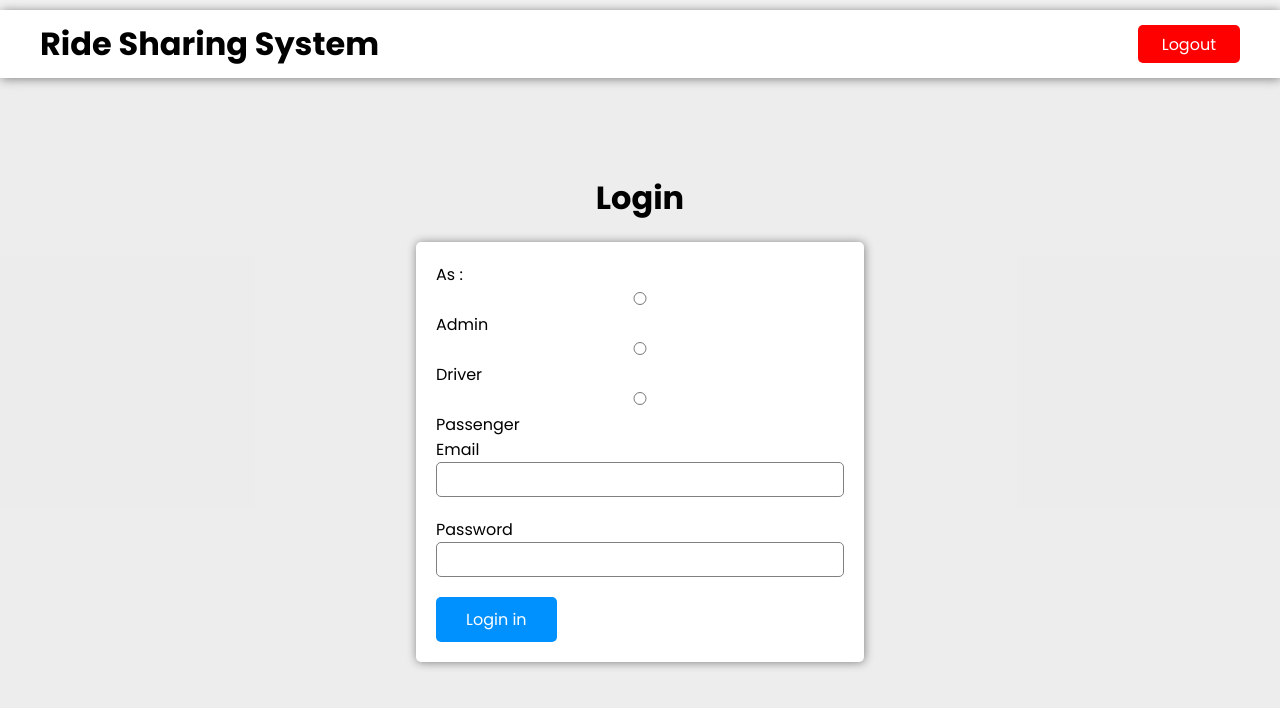
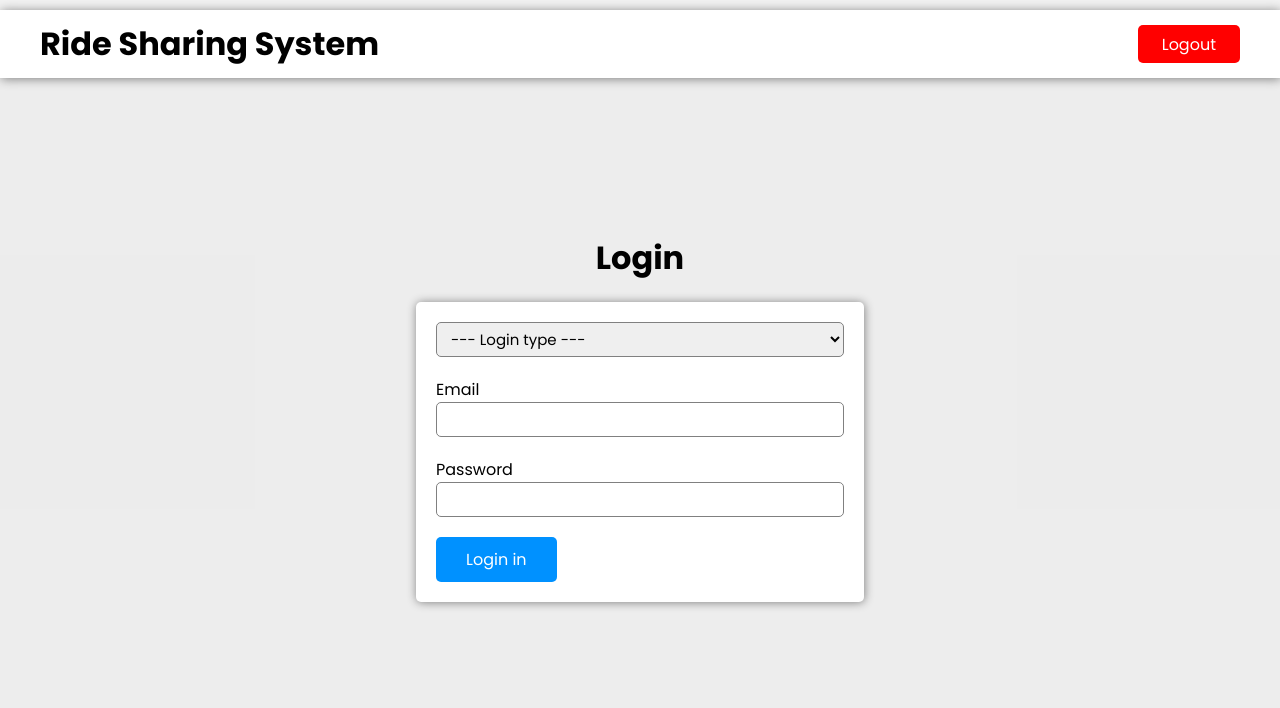
Before and after one commit to NimmalaSravanthi/rideshare-app, a React (Vite) app in the folder frontend-under-working/: page /login in a window 1280 px wide. Shown: the top 708 px of the page. Built offline with nearby package versions, Linux system fonts and the light colour scheme.

Commit message:
made some ui changes about forms

```diff
--- a/frontend-under-working/src/pages/LoginPage.jsx
+++ b/frontend-under-working/src/pages/LoginPage.jsx
@@ -18,17 +18,17 @@ export default function LoginPage() {
 
     if (isUserLoggedin === 'true' && role === 'ADMIN') {
       navigate('/admin-dashboard');
-      return ;
+      return;
     }
 
     if (isUserLoggedin === 'true' && role === 'DRIVER') {
       navigate('/driver-dashboard');
-      return ;
+      return;
     }
 
     if (isUserLoggedin === 'true' && role === 'PASSeNGER') {
       navigate('/passenger-dashboard');
-      return ;
+      return;
     }
   });
 
@@ -49,6 +49,8 @@ export default function LoginPage() {
       localStorage.setItem('role', data.role);
       localStorage.setItem('email', email);
       localStorage.setItem('isUserLoggedin', 'true');
+      localStorage.setItem('isFirstLogin', data.firstLogin);
+
 
 
       if (data.role === 'ADMIN') {
@@ -70,7 +72,7 @@ export default function LoginPage() {
       if (data.firstLogin) {
         localStorage.setItem('isFirstLogin', 'true');
         navigate('/reset-password');
-        return ;
+        return;
       }
 
 
@@ -87,38 +89,18 @@ export default function LoginPage() {
         <h1 className="admin-login-heading">Login</h1>
         <form className="admin-login-form">
 
-          <div className='role-input-box'>
-            <label>As :</label>
-            <input
-              type="radio"
-              name='role'
-              value="admin"
-              checked={role === 'admin'}
-              onChange={(e) => setRole(e.target.value)}
-            />
-            <label>Admin</label>
+          <select
+            name="role"
+            value={role}
+            onChange={(e) => setRole(e.target.value)}
+            className="login-type-input"
+          >
+            <option value="">--- Login type ---</option>
+            <option value="admin">Admin</option>
+            <option value="driver">Driver</option>
+            <option value="passenger">Passenger</option>
+          </select>
 
-            <input
-              type="radio"
-              name='role'
-              value="driver"
-              checked={role === 'driver'}
-              onChange={(e) => setRole(e.target.value)}
-
-            />
-            <label>Driver</label>
-
-            <input
-              type="radio"
-              name='role'
-              value="passenger"
-              checked={role === 'passenger'}
-              onChange={(e) => setRole(e.target.value)}
-
-            />
-            <label>Passenger</label>
-
-          </div>
 
           <label >Email</label>
           <input
--- a/frontend-under-working/src/styles/LoginPage.css
+++ b/frontend-under-working/src/styles/LoginPage.css
@@ -38,3 +38,15 @@
   font-size: 1rem;
   background-color: rgb(0, 145, 255);
 }
+
+
+.login-type-input {
+  padding: 5px 10px;
+  font-size: 15px;
+  outline: none;
+  border: 1px solid gray;
+  border-radius: 5px;
+  width: 100%;
+  margin-bottom: 20px;
+
+}
```
